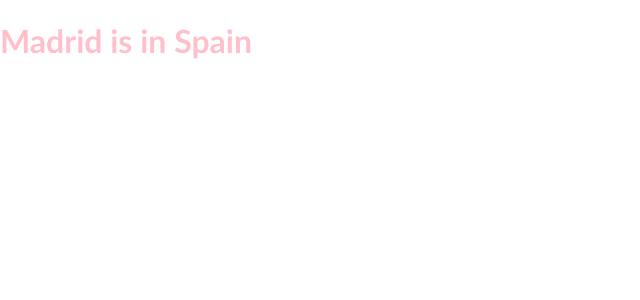
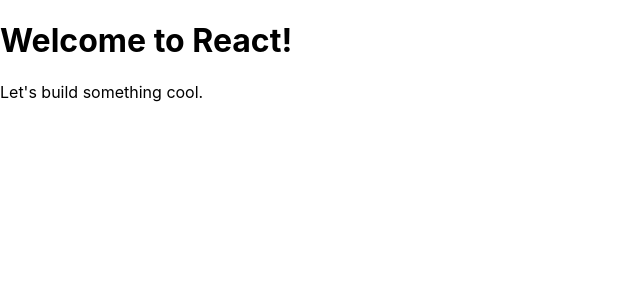
Before and after one commit to ademeglio/hello-react, a React (Create React App) app: page / in a window 1280 px wide. Shown: the top 300 px of the page, without its empty margins (0-640 px from the left). Built offline with nearby package versions, Linux system fonts and the light colour scheme.

Commit message:
built a component

```diff
--- a/src/index.js
+++ b/src/index.js
@@ -2,14 +2,16 @@
 import ReactDOM from 'react-dom';
 import './index.css';
 
-let city = {
-  name: "Madrid",
-  country: "Spain"
-};
+function Hello() {
+  return (
+    <div>
+      <h1>Welcome to React!</h1>
+      <p> Let's build something cool.</p>
+    </div>
+  );
+}
 
 ReactDOM.render(
-  <h1 id="heading" className="cool-text">
-    {city.name} is in {city.country}
-  </h1>,
+  <Hello />,
   document.getElementById('root')
 );
```
